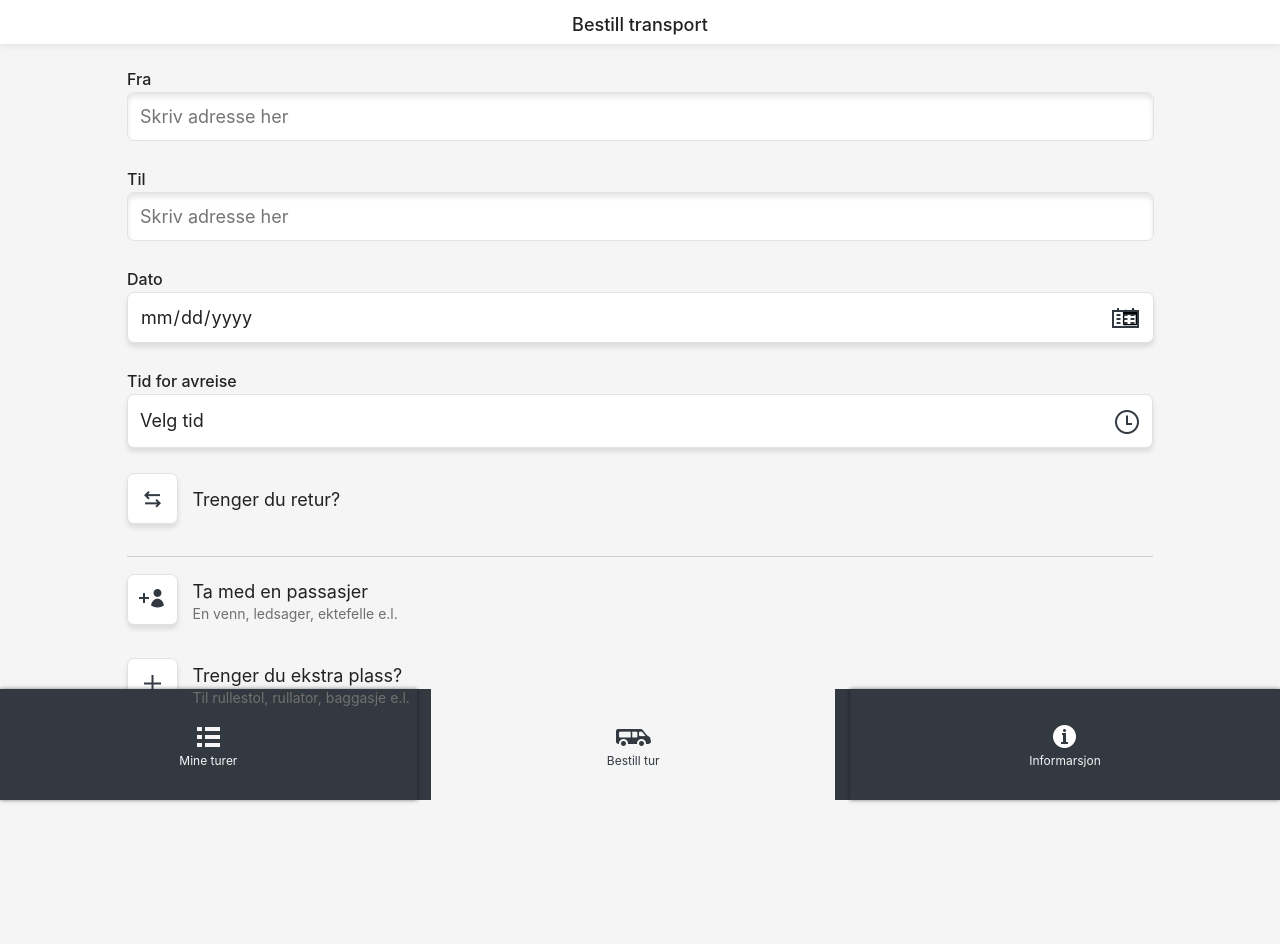
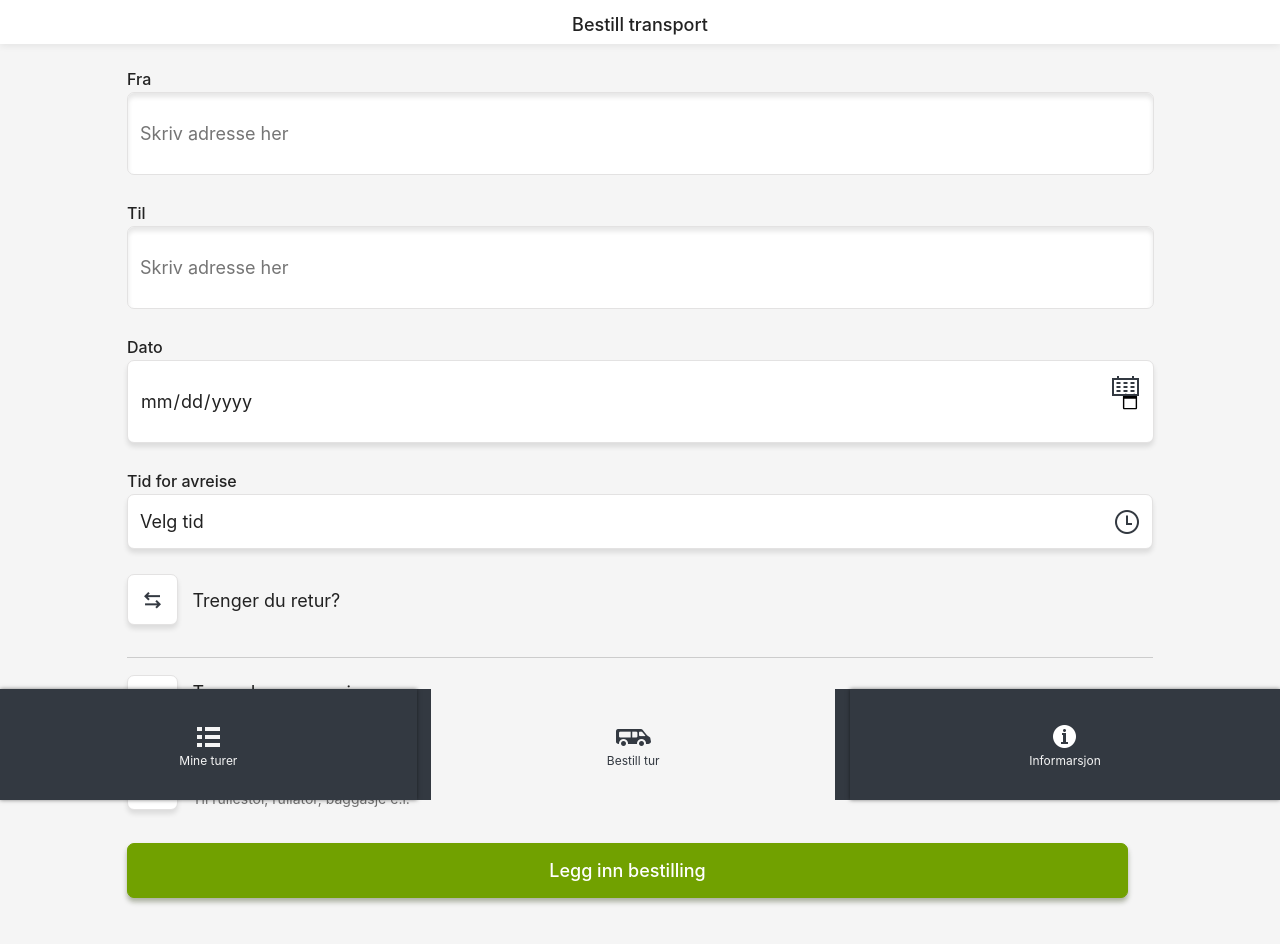
Before and after one commit to sefarstad/Aldersvennlig-test, a plain HTML site: page index.html in a window 1280 px wide. Before the commit the page ends 877 px from the top, so only its background shows below. Drawn offline with nearby package versions, Linux system fonts and the light colour scheme.

Commit message:
input z index height

```diff
--- a/css/main.css
+++ b/css/main.css
@@ -83,6 +83,7 @@ nav.a-nav {
     left: 0;
     background: #333941;
     width: 100%;
+    z-index: 9999;
 }
 nav ul {
     margin: 0;
@@ -199,11 +200,13 @@ input {
     border: 1px solid #E3E2E2;
     box-shadow: inset 0 4px 5px rgba(0,0,0,0.10);
     -webkit-appearance: none;
+    height: 55px;
 }
 select {
     font-size: 18px;
     background: white;
     width: 100%;
+    height: 55px;
     padding: 13px 12px;
     border-radius: 7px;
     border: 1px solid #E3E2E2;
```
